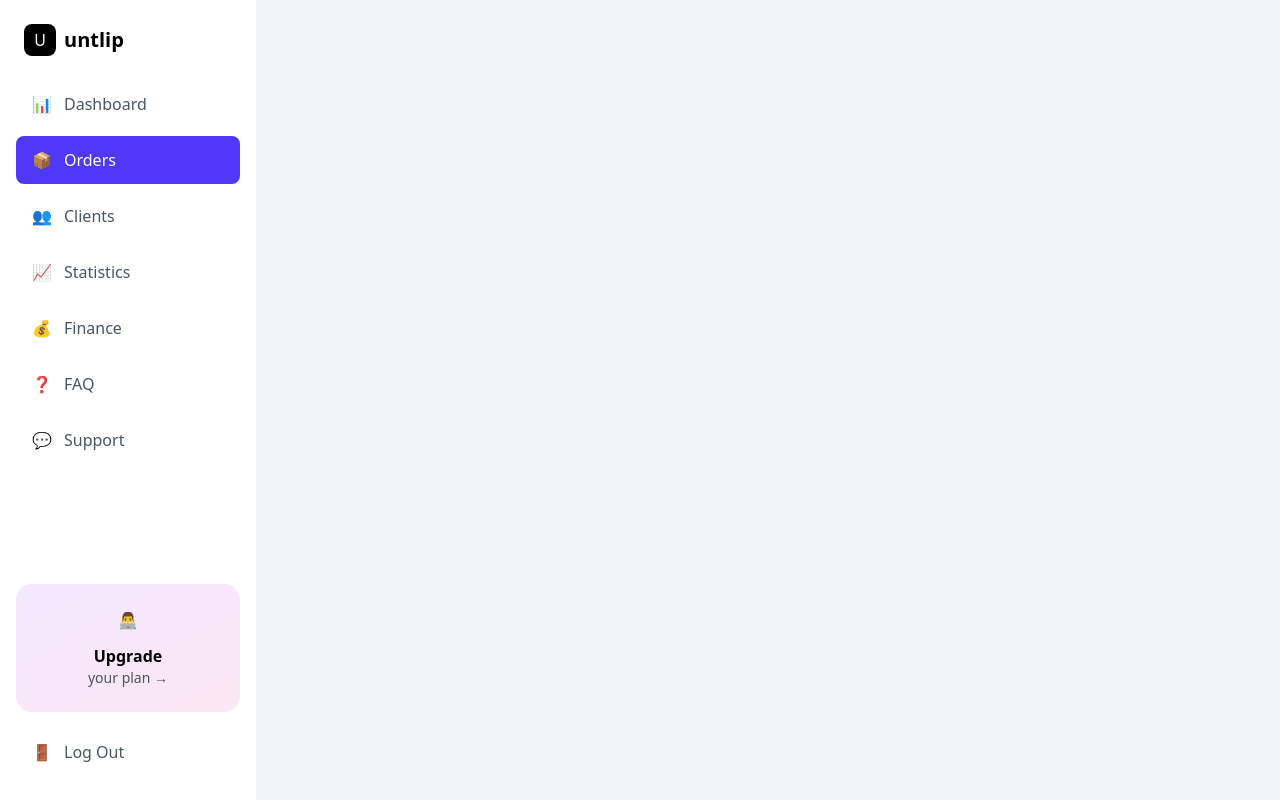
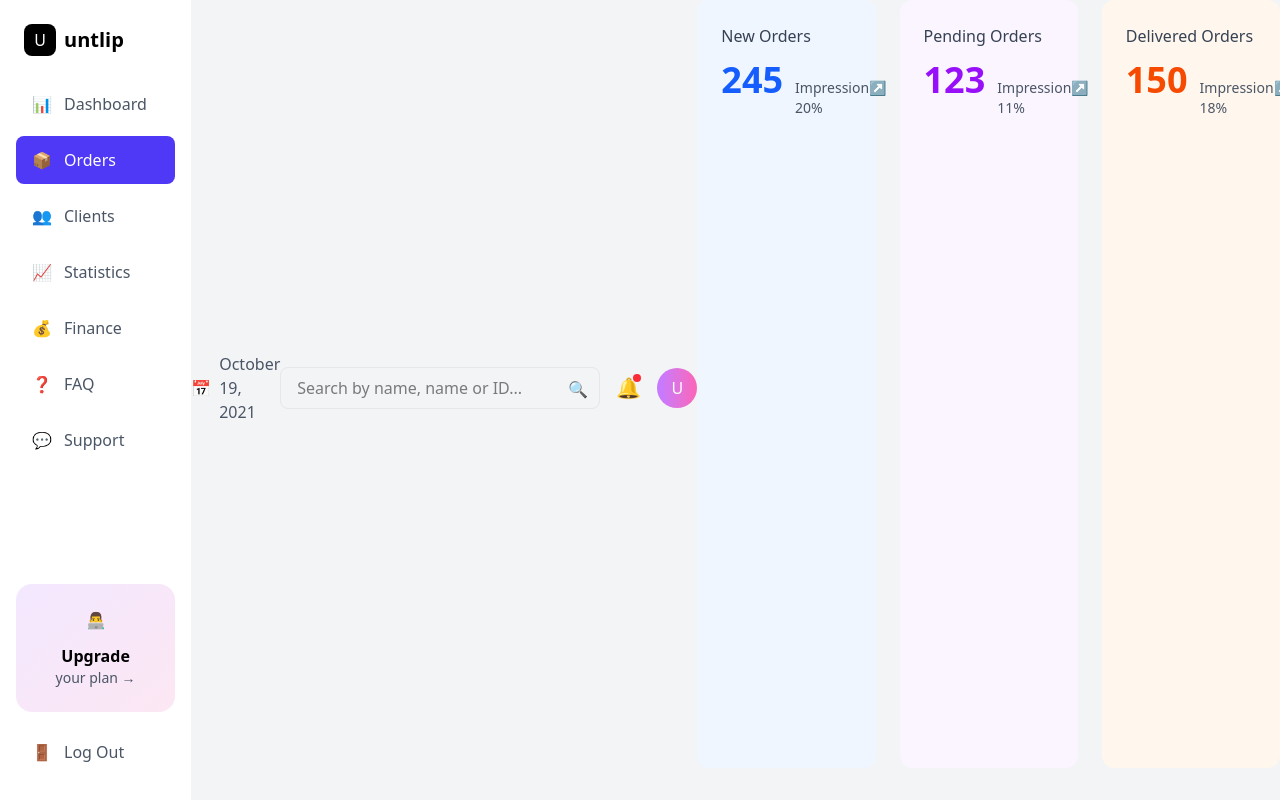
Before and after one commit to shreyk04/dashboard-ui, a React (Vite) app: page / in a window 1280 px wide. Built offline with nearby package versions, Linux system fonts and the light colour scheme.

Commit message:
added header ans stats card

```diff
--- a/src/App.tsx
+++ b/src/App.tsx
@@ -1,5 +1,7 @@
 import React from 'react';
 import Sidebar from './components/Sidebar';
+import Header from './components/Header';
+import StatsCard from './components/StatsCard';
 
 
 function App() {
@@ -16,7 +18,31 @@ function App() {
   return (
     <div className="flex h-screen bg-gray-100">
       <Sidebar />
+      <Header />
 
+      <div className="grid grid-cols-3 gap-6 mb-8">
+        <StatsCard
+          title="New Orders"
+          count={245}
+          percentage={20}
+          bgColor="bg-blue-50"
+          textColor="text-blue-600"
+        />
+        <StatsCard
+          title="Pending Orders"
+          count={123}
+          percentage={11}
+          bgColor="bg-purple-50"
+          textColor="text-purple-600"
+        />
+        <StatsCard
+          title="Delivered Orders"
+          count={150}
+          percentage={18}
+          bgColor="bg-orange-50"
+          textColor="text-orange-600"
+        />
+      </div>
 
     </div>
   );
--- /dev/null
+++ b/src/components/Header.tsx
@@ -0,0 +1,34 @@
+import React from 'react';
+
+const Header = () => {
+    return (
+        <div className="flex justify-between items-center mb-6">
+            <div className="flex items-center gap-2 text-gray-600">
+                <span>📅</span>
+                <span>October 19, 2021</span>
+            </div>
+
+            <div className="flex items-center gap-4">
+                <div className="relative">
+                    <input
+                        type="text"
+                        placeholder="Search by name, name or ID..."
+                        className="w-80 px-4 py-2 pr-10 border border-gray-200 rounded-lg focus:outline-none focus:border-indigo-500"
+                    />
+                    <span className="absolute right-3 top-2.5 text-gray-400">🔍</span>
+                </div>
+
+                <div className="relative cursor-pointer">
+                    <span className="text-xl">🔔</span>
+                    <div className="absolute top-0 right-0 w-2 h-2 bg-red-500 rounded-full"></div>
+                </div>
+
+                <div className="w-10 h-10 bg-gradient-to-r from-purple-400 to-pink-400 rounded-full flex items-center justify-center text-white cursor-pointer">
+                    U
+                </div>
+            </div>
+        </div>
+    );
+};
+
+export default Header;
--- /dev/null
+++ b/src/components/StatsCard.tsx
@@ -0,0 +1,18 @@
+import React from 'react';
+
+const StatsCard = ({ title, count, percentage, bgColor, textColor }: any) => {
+    return (
+        <div className={`${bgColor} rounded-xl p-6`}>
+            <p className="text-gray-700 mb-3">{title}</p>
+            <div className="flex items-baseline gap-3">
+                <h2 className={`text-4xl font-bold ${textColor}`}>{count}</h2>
+                <div className="text-sm text-gray-600 flex">
+                    <span className='flex gap-2'>Impression {percentage}% </span>
+                    <span>↗</span>
+                </div>
+            </div>
+        </div>
+    );
+};
+
+export default StatsCard;
```
